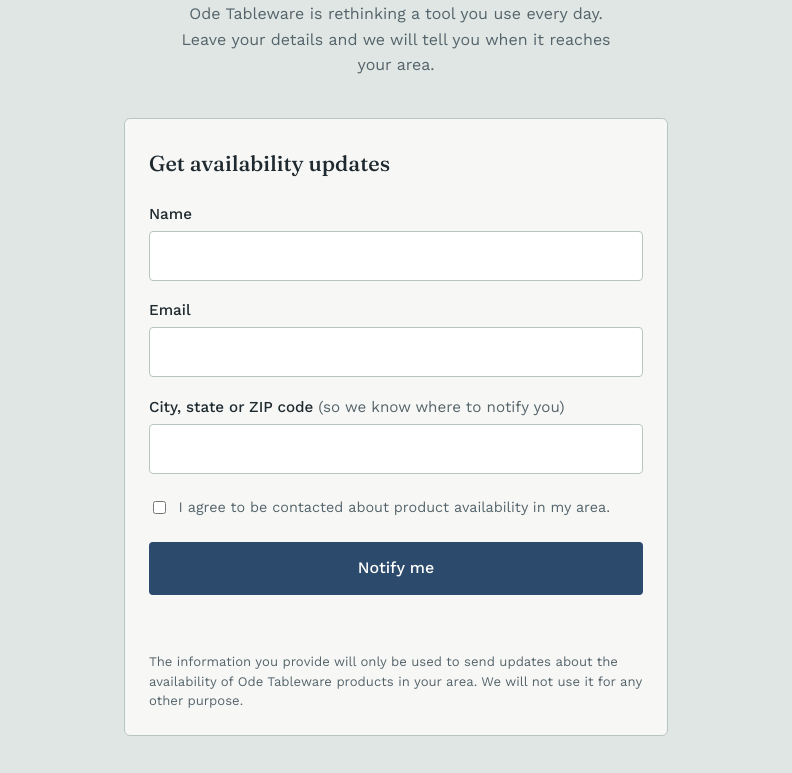
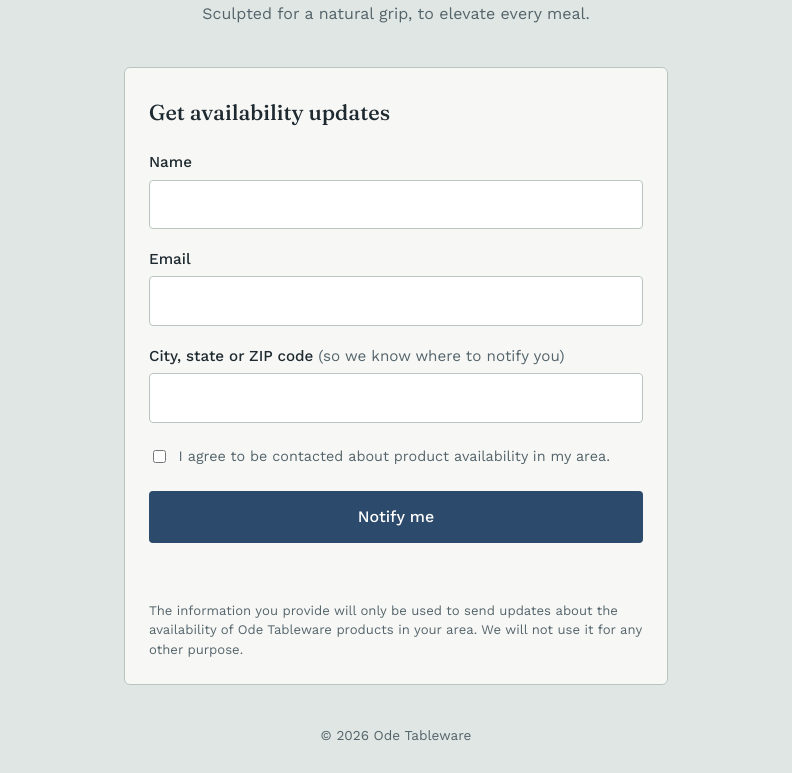
Before and after one commit to inm22/ode, a plain HTML site: page index.html in a window 1280 px wide. Shown: the part 252-1025 px from the top of the page, without its empty margins (244-1036 px from the left). Drawn offline with nearby package versions, Linux system fonts and the light colour scheme.

Commit message:
Update lede paragraph text in index.html

```diff
--- a/index.html
+++ b/index.html
@@ -150,7 +150,7 @@
   </div>
 
   <h1>Redesigned chopsticks, available soon</h1>
-  <p class="lede">Ode Tableware is rethinking a tool you use every day. Leave your details and we will tell you when it reaches your area.</p>
+  <p class="lede">Sculpted for a natural grip, to elevate every meal.</p>
 
   <!-- FORM: replace YOUR_FORM_ID with your Formspree form ID (see setup notes). -->
   <form id="signup" action="https://formspree.io/f/xoedpbrw" method="POST" novalidate>
```
